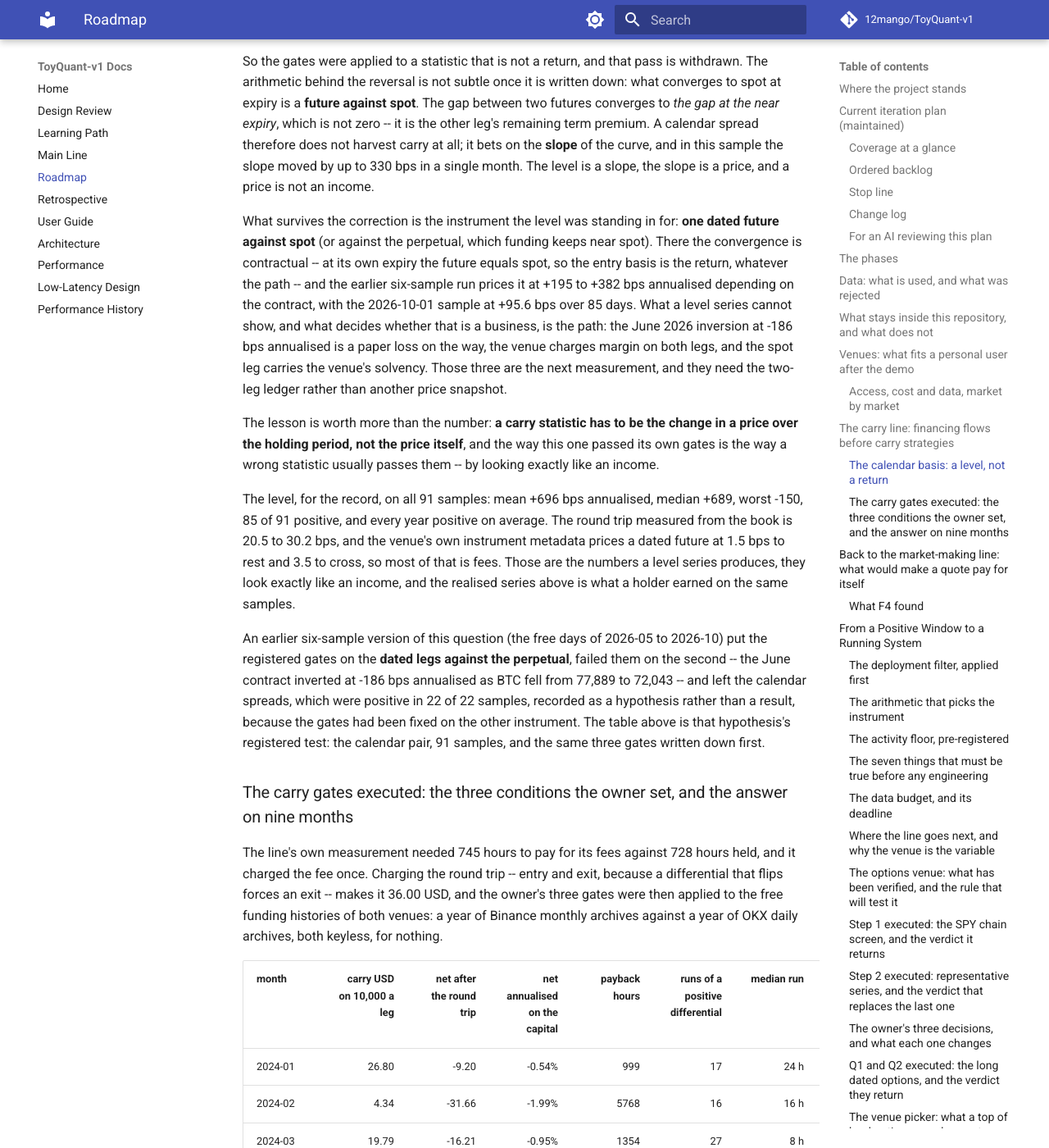
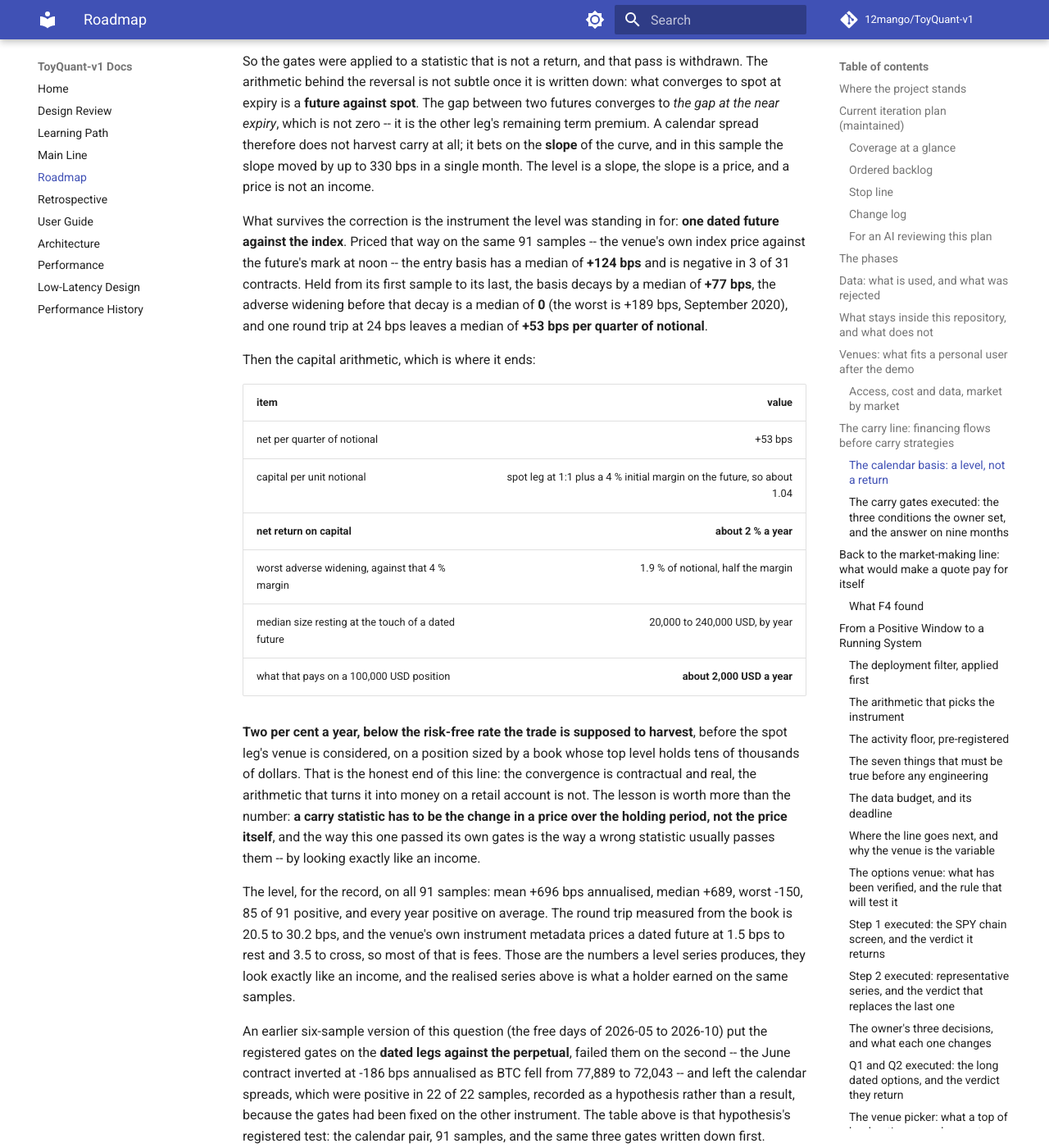
Before and after one commit to 12mango/ToyQuant-v1, an MkDocs documentation site: the page built from docs/ROADMAP.md, in a window 1280 px wide and 1400 px high, scrolled down 16328 px. Shown: the whole window at 82% size. Built offline with MkDocs 1.6.1 and Material for MkDocs 9.7.7, drawn with Linux system fonts in a browser that asks for light colours; comment, search, counter and statistics services are not loaded.

Commit message:
Carry: price the cash-and-carry to the end, where it stops
The calendar spread was a slope bet and fails as a carry. The instrument the level stood in
for is one dated future against the index, and 91 monthly samples price it properly: the
entry basis has a median of +124 bps and is negative in 3 of 31 contracts, the basis
decays by a median of +77 bps while held, the adverse widening before that decay is a
median of 0 with a worst of +189 bps, and one round trip leaves +53 bps a quarter of
notional.

Then the capital: the spot leg is 1:1 and the future needs a 4 percent initial margin, so
a unit of notional costs about 1.04. Fifty-three basis points a quarter on that is about
2 percent a year -- below the risk-free rate the trade is meant to harvest -- and the worst
widening is 1.9 percent of notional against that 4 percent margin, which is a margin call
in the tail. Capacity closes it: the median size resting at the touch of a dated future is
20,000 to 240,000 USD depending on the year, so a 100,000 USD position is what the trade is
sized for, and at 2 percent that is 2,000 USD a year.

Two findings are recorded rather than one. The convergence is contractual and real, which
is why this took three rounds to price to the end; and the size of it at retail is smaller
than the risk-free rate, which is why the line stops here rather than being built. The
arithmetic that killed the other seven lines -- fees charged per action against an edge
per action -- has a mirror image: an edge per day of holding, against a capital base that
is a hundred times the edge.

```diff
--- a/docs/ROADMAP.md
+++ b/docs/ROADMAP.md
@@ -344,17 +344,30 @@ term premium. A calendar spread therefore does not harvest carry at all; it bets
 this sample the slope moved by up to 330 bps in a single month. The level is a slope, the slope is a price, and a
 price is not an income.
 
-What survives the correction is the instrument the level was standing in for: **one dated future against spot** (or
-against the perpetual, which funding keeps near spot). There the convergence is contractual -- at its own expiry the
-future equals spot, so the entry basis is the return, whatever the path -- and the earlier six-sample run prices it at
-+195 to +382 bps annualised depending on the contract, with the 2026-10-01 sample at +95.6 bps over 85 days. What a
-level series cannot show, and what decides whether that is a business, is the path: the June 2026 inversion at -186
-bps annualised is a paper loss on the way, the venue charges margin on both legs, and the spot leg carries the venue's
-solvency. Those three are the next measurement, and they need the two-leg ledger rather than another price snapshot.
-
-The lesson is worth more than the number: **a carry statistic has to be the change in a price over the holding period,
-not the price itself**, and the way this one passed its own gates is the way a wrong statistic usually passes them --
-by looking exactly like an income.
+What survives the correction is the instrument the level was standing in for: **one dated future against the index**.
+Priced that way on the same 91 samples -- the venue's own index price against the future's mark at noon -- the entry
+basis has a median of **+124 bps** and is negative in 3 of 31 contracts. Held from its first sample to its last, the
+basis decays by a median of **+77 bps**, the adverse widening before that decay is a median of **0** (the worst is
++189 bps, September 2020), and one round trip at 24 bps leaves a median of **+53 bps per quarter of notional**.
+
+Then the capital arithmetic, which is where it ends:
+
+| item | value |
+|---|---:|
+| net per quarter of notional | +53 bps |
+| capital per unit notional | spot leg at 1:1 plus a 4 % initial margin on the future, so about 1.04 |
+| **net return on capital** | **about 2 % a year** |
+| worst adverse widening, against that 4 % margin | 1.9 % of notional, half the margin |
+| median size resting at the touch of a dated future | 20,000 to 240,000 USD, by year |
+| what that pays on a 100,000 USD position | **about 2,000 USD a year** |
+
+**Two per cent a year, below the risk-free rate the trade is supposed to harvest**, before the spot leg's venue is
+considered, on a position sized by a book whose top level holds tens of thousands of dollars. That is the honest end
+of this line: the convergence is contractual and real, the arithmetic that turns it into money on a retail account is
+not. The lesson is worth more than the number: **a carry statistic has to be the change in a price over the holding
+period, not the price itself**, and the way this one passed its own gates is the way a wrong statistic usually passes
+them -- by looking exactly like an income.
+
 
 
 The level, for the record, on all 91 samples: mean +696 bps annualised, median +689, worst -150, 85 of 91 positive,
```
